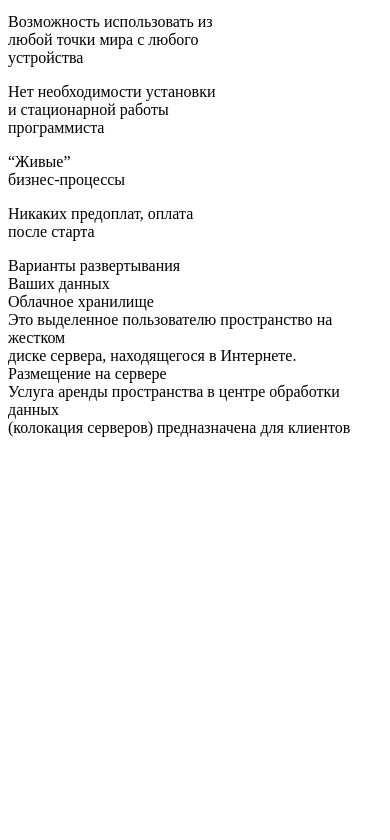
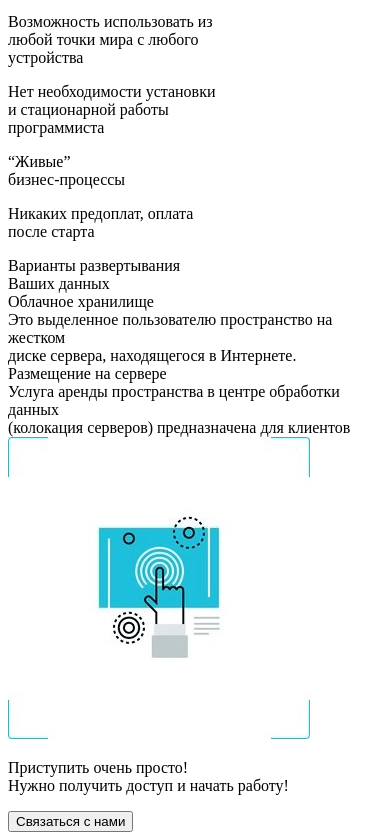
Before and after one commit to NikitaShilonosov/prengi, a website: page src/index.html in a window 390 px wide. Shown: the part 3870-4710 px from the top of the page. Before the commit the page ends 4315 px from the top, so only its background shows below. Drawn offline with nearby package versions, Linux system fonts and the light colour scheme; files whose address does not match are found by name; a web font is replaced by a local one.

Commit message:
Создал новый блок connection , адаптировал под мобилки

```diff
--- a/src/index.html
+++ b/src/index.html
@@ -334,6 +334,20 @@
                 </div>
         </div>
     </section>
+    <section class="connection">
+        <div class="container">
+            <div class="connection__img">
+                <img src="img/connection/icons.jpg" alt="icons">
+            </div>
+            <div class="connection__text">
+                <p>Приступить очень просто! <br>
+                    Нужно получить доступ и начать работу!</p>
+            </div>
+            <div class="connection__button">
+                <button>Связаться с нами</button>
+            </div>
+        </div>
+    </section>
     <script type="text/javascript" src="https://code.jquery.com/jquery-1.11.0.min.js"></script>
     <script type="text/javascript" src="https://code.jquery.com/jquery-migrate-1.2.1.min.js"></script>
     <script src="js/hamburger.js"></script>
--- /dev/null
+++ b/src/sass/blocks/_connection.scss
@@ -0,0 +1,73 @@
+.connection {
+    height: 690px;
+
+    &__img {
+        text-align: center;
+        padding-top: 80px;
+    }
+    &__text {
+        padding-top: 74px;
+        text-align: center;
+        font-size: 30px;
+        font-weight: 900;
+        color: #393939;
+    }
+    &__button {
+        padding-top: 30px;
+        text-align: center;
+        button {
+            /* Стили для кнопки */
+            width: 241px;
+            height: 60px;
+            background-color: #00c2f0;
+            box-shadow: 0px 0px 7px 0px rgba(0,0,0,0.07);
+            outline: none;
+            border: none;
+            border-radius: 5px;
+            /* Стили для текста */
+            font-size: 16px;
+            font-weight: 700;
+            text-transform: uppercase;
+            color: #ffffff;
+            transition: all 0.3s;
+            &:hover {
+                box-shadow: 0px 1px 2px 0px rgba(0, 0, 0, 0.7),
+                            1px 2px 4px 0px rgba(0, 0, 0, 0.7),
+                            2px 4px 8px 0px rgba(0, 0, 0, 0.7),
+                            2px 4px 16px 0px rgba(0, 0, 0, 0.7);
+                transform: translateY(-5px);
+                transform: translateX(-7px);
+                transition: all 0.3s;
+            }
+        }
+    }
+
+    /* Мобильная адаптация */
+    @media (max-width: 768px) {
+        .container {
+            max-width: 540px;
+        }
+        &__text {
+            font-size: 20px;
+        }
+        &__button {
+            button {
+                width: 141px;
+                height: 50px;
+                font-size: 13px;
+            }
+        }
+    }
+    @media (max-width: 576px) {
+        .container {
+            max-width: 100%;
+            padding: 0 10px;
+        }
+        &__img {
+            img {
+                width: 200px;
+                height: 200px;
+            }
+        }
+    }
+}
--- a/src/sass/style.scss
+++ b/src/sass/style.scss
@@ -25,3 +25,4 @@ html {
 @import 'blocks/modals';
 @import 'blocks/advantages';
 @import 'blocks/yourdata';
+@import 'blocks/connection';
```
Also changed, not shown: dist/css/style.min.css, dist/img/connection/icons.jpg (added), dist/index.html, src/img/connection/icons.jpg (added).
